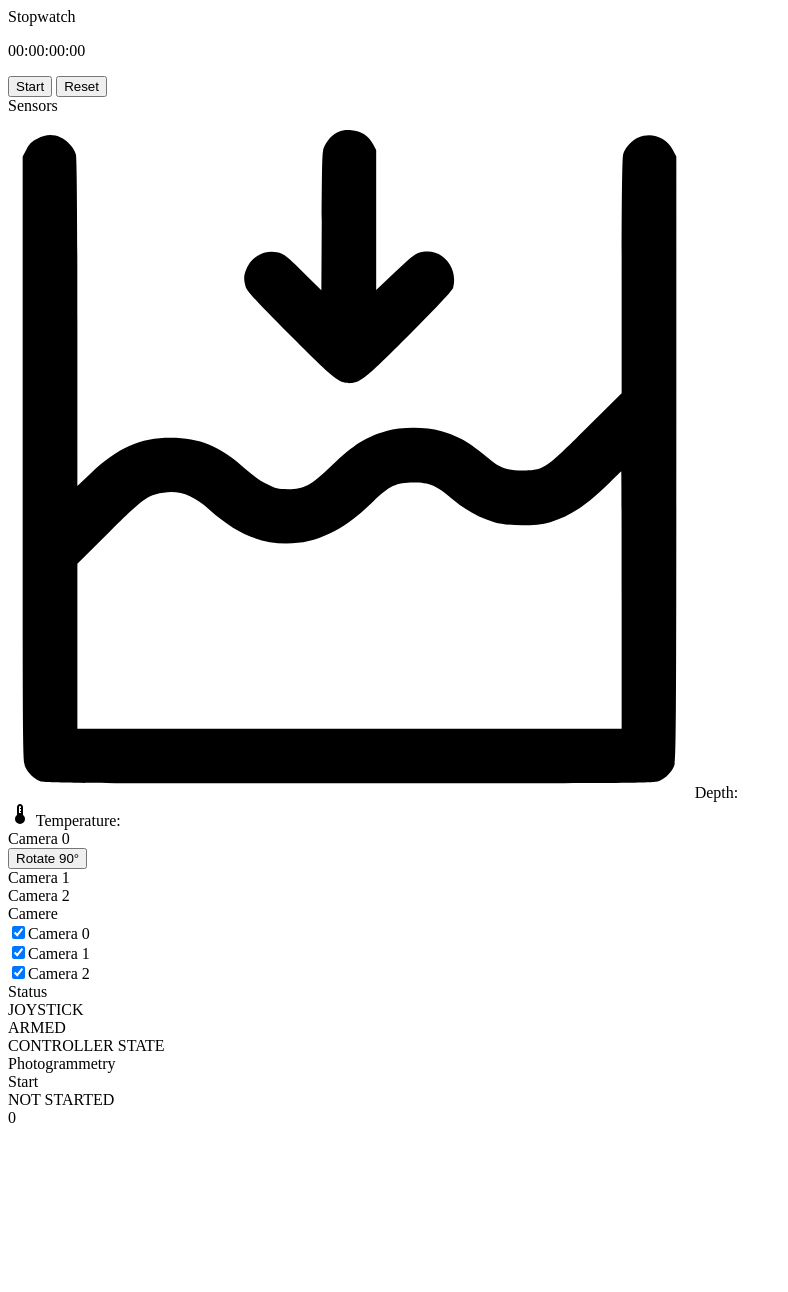
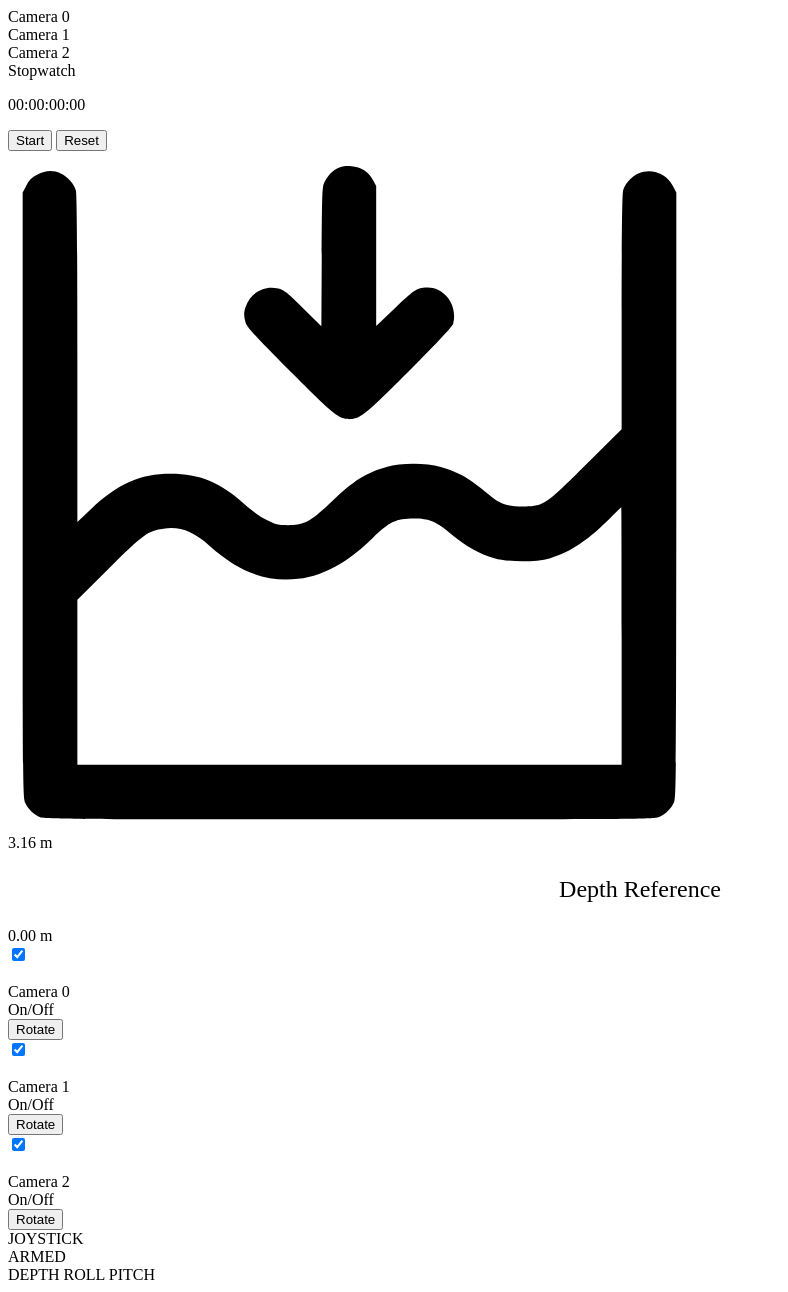
Before and after one commit to PoliTOcean/NEXUS, a Flask app: page /ROV in a window 1280 px wide. Shown: the whole page, without its empty margins (0-788 px from the left). Before the commit the page ends 1123 px from the top, so only its background shows below. Run offline with Flask 3, Linux system fonts and the light colour scheme; parts of the project's set-up code (start-up, migrations or seed data) failed here and were passed over.

Commit message:
design improvements for Rov page.

```diff
--- a/static/JS/ROV.js
+++ b/static/JS/ROV.js
@@ -183,7 +183,6 @@ function updateIMU(imuJSON) {
 
 function updateSensors(sensorsJSON) {
     const depth = document.querySelector("#data_depth");
-    const temp = document.querySelector("#data_tempExt");
     // Need to update HTML:
     /*const forceZ = document.querySelector("#data_force_z");
     const forceRoll = document.querySelector("#data_force_roll");
@@ -193,7 +192,6 @@ function updateSensors(sensorsJSON) {
     const referencePitch = document.querySelector("#data_reference_pitch");*/
 
     depth.innerHTML = `${parseFloat(sensorsJSON["depth"]).toFixed(2)} m`;
-    temp.innerHTML = `${parseFloat(sensorsJSON["tempExt"]).toFixed(2)} °C`;
     // Need to update HTML:
     /*forceZ.innerHTML = `${parseFloat(sensorsJSON["force_z"]).toFixed(2)} N`;
     forceRoll.innerHTML = `${parseFloat(sensorsJSON["force_roll"]).toFixed(2)} Nm`;
--- a/template/ROV.html
+++ b/template/ROV.html
@@ -2,12 +2,43 @@
 <!-- saved from url=(0060)file:///home/vboxuser/Desktop/EVA_2025/gui/template/ROV.html -->
 <html><head><meta http-equiv="Content-Type" content="text/html; charset=UTF-8">
 </head><body><div class="wrapper ROV hide">
-<div class="max">
-    <div class="div1">
-        <div class="indicators">
-            <div id="attitude"></div>
-            <div id="compass"></div>
+<div class="main_row">
+
+    <div class="camera_column">
+
+
+        <div class="camera_p">
+            <div id="c0" class="screen" onclick="switching('camera_0')">
+                <div class="camera_title">Camera 0</div>
+                <!--<img id="camera_0" class="rotate180 rotate90" src="file:///home/vboxuser/Desktop/EVA_2025/gui/template/ROV_files/stream_002">-->
+                <img id="camera_0" class = "video-container" src=""  />
             </div>
+        </div>
+
+        <div class="camera_row">
+
+            <div class="camera_s">
+                <div id="c1" class="screen" onclick="switching('camera_1')">
+                    <div class="camera_title">Camera 1</div>
+                    <!-- <img id="camera_1" src="file:///home/vboxuser/Desktop/EVA_2025/gui/template/ROV_files/stream"> -->
+                    <img id="camera_1" class = "video-container" src=""></video>
+                </div>
+            </div>
+
+            <!-- <button class = "button" onclick = "rotateVideo('camera_1')"> Rotate 90° </button> -->
+            <div class="camera_s">
+                <div id="c2" class="screen" onclick="switching('camera_2')">
+                    <div class="camera_title">Camera 2</div>
+                    <!-- <img id="camera_2" src="file:///home/vboxuser/Desktop/EVA_2025/gui/template/ROV_files/stream_003"> -->
+                    <img id="camera_2" class = "video-container" src=""></video>
+                </div>
+            </div>
+            <!-- <button class = "button" onclick = "rotateVideo('camera_2')"> Rotate 90° </button> -->
+    </div>
+
+    </div>
+
+    <div class="utilty_column">
 
         <div class="container">
             <div class="title">Stopwatch</div>
@@ -22,94 +53,100 @@
             </div>
         </div>
 
-        <div class="sensors">
-            <div class="title">Sensors</div>
+        <div class="indicators">
+            <div id="attitude" class="indicator"></div>
+            <div id="compass" class="indicator"></div>
+        </div>
+
+
+
+
+        <div class="sensor-row">
+
+
+            <div class="container">
+
                 <div class="sensor" id="sensor_depth">
                     <div class="flex_s">
                         <img src="{{url_for('static', filename ='SVG/Depth.svg')}}" >
-                    <label>
-                        Depth:
+                    </div>
+                    <label class= "data-label" id="data_depth">
+                        3.16 m
                     </label>
+
+
                 </div>
-                <label id="data_depth">
+
+            </div>
+
+            <div class="container">
+
+                <div class="sensor" id="sensor_depth_reference">
+                    <div class="flex_s">
+                        <!-- <img src="{{url_for('static', filename ='SVG/Depth.svg')}}" > -->
+                        <p style="text-align: center; font-size: 24px;">Depth Reference</p>
+                    </div>
+                    <label class= "data-label" id="data_depth_reference">
+                        0.00 m
+                    </label>
+
+
+                </div>
+
+            </div>
+
+           </div>
+
+
+           <div class="container no-background">
+            <div class="row">
+                <div class="cat but camera_button">
+                    <label class="column">
+                    <input type="checkbox" checked="checked" onchange="onoff('camera_0')">
+                    <span  >
+                        <div style="margin-top: 19px;">
+                            Camera 0<br>On/Off
+
+                        </div>
+                    </span>
+                    <button  type="button"> Rotate </button>
 
                 </label>
                 </div>
-            <div class="sensor" id="sensor_tempExt">
-                <div class="flex_s">
-                    <img src="{{url_for('static', filename ='SVG/temperature.svg')}}" >
-                    <label>
-                        Temperature:
+                <div class="cat but camera_button">
+                    <label class="column">
+                        <input type="checkbox" checked="checked" onchange="onoff('camera_1')">
+                        <span  >
+                            <div style="margin-top: 19px;">
+                                Camera 1<br>On/Off
+
+                            </div>
+                        </span>
+                    <button type="button"> Rotate </button>
+
                 </label>
                 </div>
-                <label id="data_tempExt">
+                <div class="cat but camera_button">
+                    <label class="column">
+                        <input type="checkbox" checked="checked" onchange="onoff('camera_2')">
+                        <span >
+                            <div style="margin-top: 19px;">
+                                Camera 2<br>On/Off
+
+                            </div>
+                        </span>
+                    <button  type="button"> Rotate </button>
 
                 </label>
                 </div>
             </div>
-
-        <!-- <div class="tl">
-            <div id="chart_12v"></div>
-
-        </div>
-        <div class="tl">
-            <div id="chart_5v"></div>
-
-        </div>         -->
-      </div>
-    <div class="div2">
-        <div class="camera_p">
-            <div id="c0" class="screen" onclick="switching('camera_0')">
-                <div class="title">Camera 0</div>
-                <!--<img id="camera_0" class="rotate180 rotate90" src="file:///home/vboxuser/Desktop/EVA_2025/gui/template/ROV_files/stream_002">-->
-                <img id="camera_0" class = "video-container" src=""  />
-            </div>
-        </div>
-        <button class = "button" onclick = "rotateVideo()"> Rotate 90° </button>
-    </div>
-    <div class="div3">
-        <div class="camera_s">
-            <div id="c1" class="screen" onclick="switching('camera_1')">
-                <div class="title">Camera 1</div>
-                <!-- <img id="camera_1" src="file:///home/vboxuser/Desktop/EVA_2025/gui/template/ROV_files/stream"> -->
-                <img id="camera_1" class = "video-container" src=""></video>
-            </div>
-        </div>
-        <!-- <button class = "button" onclick = "rotateVideo('camera_1')"> Rotate 90° </button> -->
-        <div class="camera_s">
-            <div id="c2" class="screen" onclick="switching('camera_2')">
-                <div class="title">Camera 2</div>
-                <!-- <img id="camera_2" src="file:///home/vboxuser/Desktop/EVA_2025/gui/template/ROV_files/stream_003"> -->
-                <img id="camera_2" class = "video-container" src=""></video>
-            </div>
-        </div>
-        <!-- <button class = "button" onclick = "rotateVideo('camera_2')"> Rotate 90° </button> -->
            </div>
 
 
-    <div class="div4">
+
+
+
         <div class="container">
-                <div class="title">Camere</div>
-                <div class="elenco">
-                    <div class="cat but">
-                        <label>
-                        <input type="checkbox" checked="checked" onchange="onoff('camera_0')"><span>Camera 0</span>
-                    </label>
-                    </div>
-                    <div class="cat but">
-                        <label>
-                        <input type="checkbox" checked="checked" onchange="onoff('camera_1')"><span>Camera 1</span>
-                    </label>
-                    </div>
-                    <div class="cat but">
-                        <label>
-                        <input type="checkbox" checked="checked" onchange="onoff('camera_2')"><span>Camera 2</span>
-                        </label>
-                    </div>
-                </div>
-        </div>
-            <div class="container">
-                <div class="title">Status</div>
             <div class="elenco">
                 <div class="cat status STATUSES">
                     <label>
@@ -126,41 +163,39 @@
                     </label>
                 </div>
                 <div class="cat status STATUSES">
+                    <div class="row">
                         <label>
-                        <span>
-                            CONTROLLER STATE
-                        </span>
+                            <span>DEPTH</span>
                         </label>
-                    </div>
-                </div>
-            </div>
-            <div class="container">
-                <div class="title">Photogrammetry</div>
-                <div class="elenco">
-                    <div class="cat status PHOTO clickable" onclick="startPhotogrammetry(this)">
                         <label>
-                        <span class="start_stop">
-                            Start
-                        </span>
+                            <span>ROLL</span>
                         </label>
-                    </div>
-                    <div class="cat status">
                         <label>
-                            <span class="photo_status">
-                                NOT STARTED
-                            </span>
-                        </label>
-                    </div>
-                    <div class="cat status">
-                        <label>
-                            <span class="photo_counter">
-                                0
-                            </span>
+                            <span>PITCH</span>
                         </label>
                     </div>
                 </div>
             </div>
         </div>
+
+
+
+
+
+
     </div>
+
+
+
+
+
+
+
+
+
+
+
+
+
 </div>
 </body></html>
```
Also changed, not shown: static/CSS/ROV.css (+126 -113 lines), static/CSS/bottoni.css (+1 -8 lines), utils_rov/photogrammetry.py (deleted, +0 -71 lines). Lines whose indentation alone changed are shown as unchanged.
